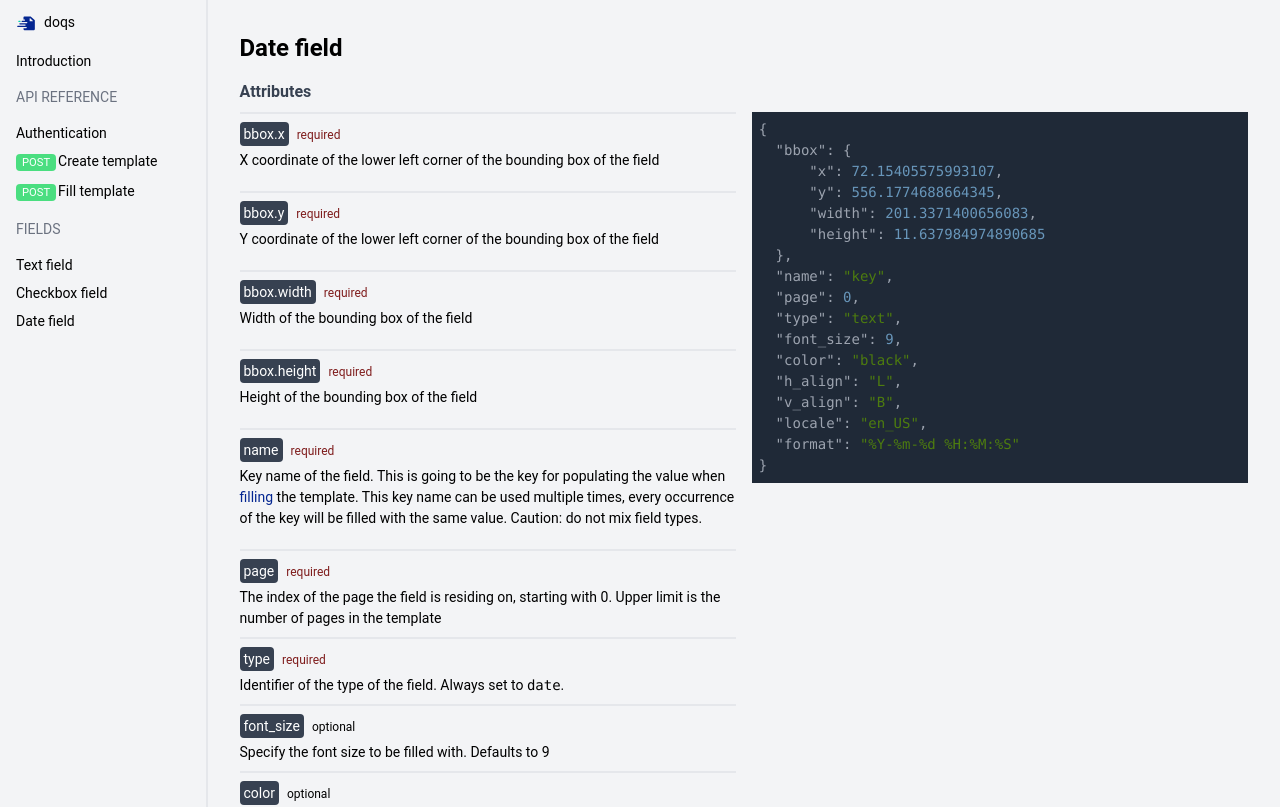
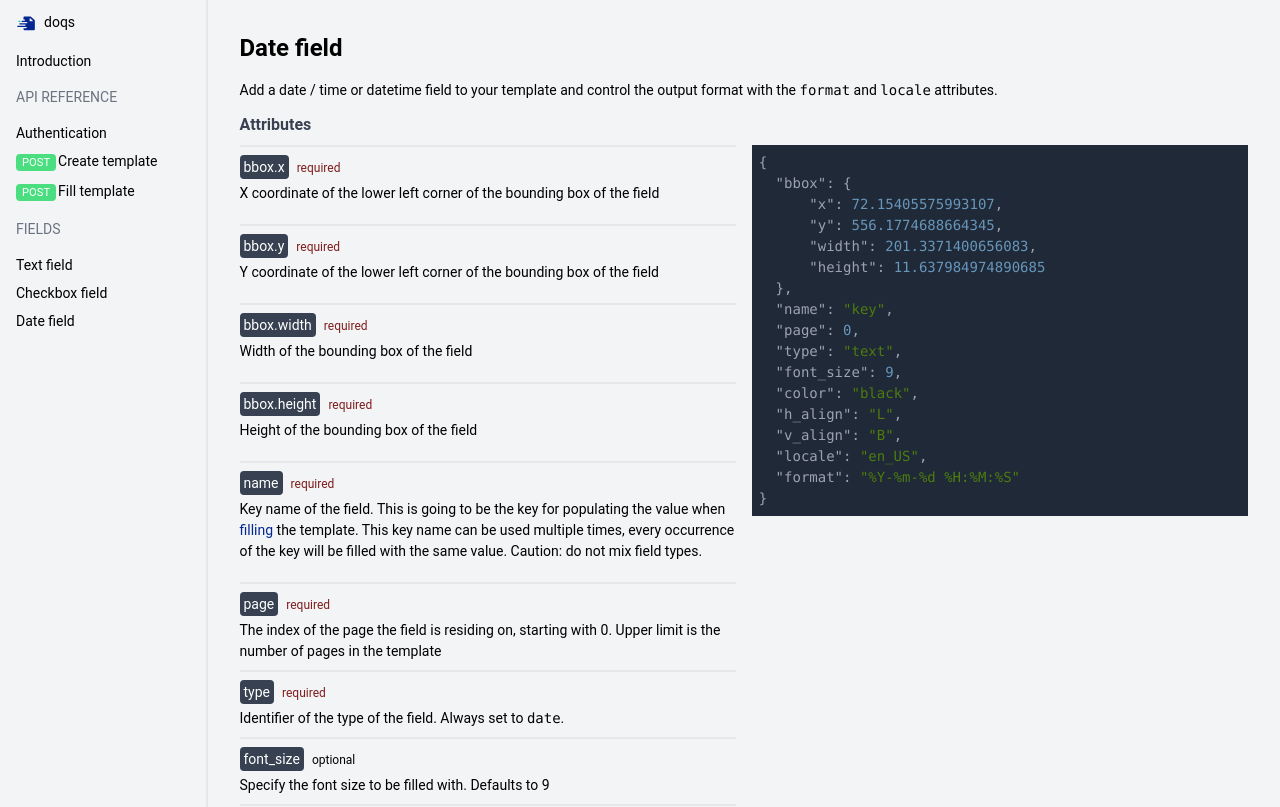
Before and after one commit to doqs-dev/docs, a Next.js app: page /fields/date in a window 1280 px wide. Shown: the top 807 px of the page. Built offline with nearby package versions, Linux system fonts and the light colour scheme.

Commit message:
feat: intro

```diff
--- a/pages/fields/date.mdx
+++ b/pages/fields/date.mdx
@@ -4,6 +4,8 @@ import {Attribute} from "../../components/attribute"; import {Grid} from "../../
 
 
 # Date field
+
+Add a date / time or datetime field to your template and control the output format with the `format` and `locale` attributes.
 
 ### Attributes
 <Grid>
@@ -42,7 +44,8 @@ import {Attribute} from "../../components/attribute"; import {Grid} from "../../
             Possible values are `T` for top aligned, `C` for centering and `B` for bottom aligned text. Defaults to
             `T`.</Attribute>
 
-        <Attribute name="locale" required={true}>The locale which should be used for formatting the datetime.</Attribute>
+        <Attribute name="locale" required={true}>The locale which should be used for formatting the
+            datetime.</Attribute>
         <Attribute name="format" required={true}>
             Format for the resulting datetime. Examples for date '2022-05-21 21:16:00+02:00':
             * `%Y-%m-%d` will output `2022-05-21`
```
